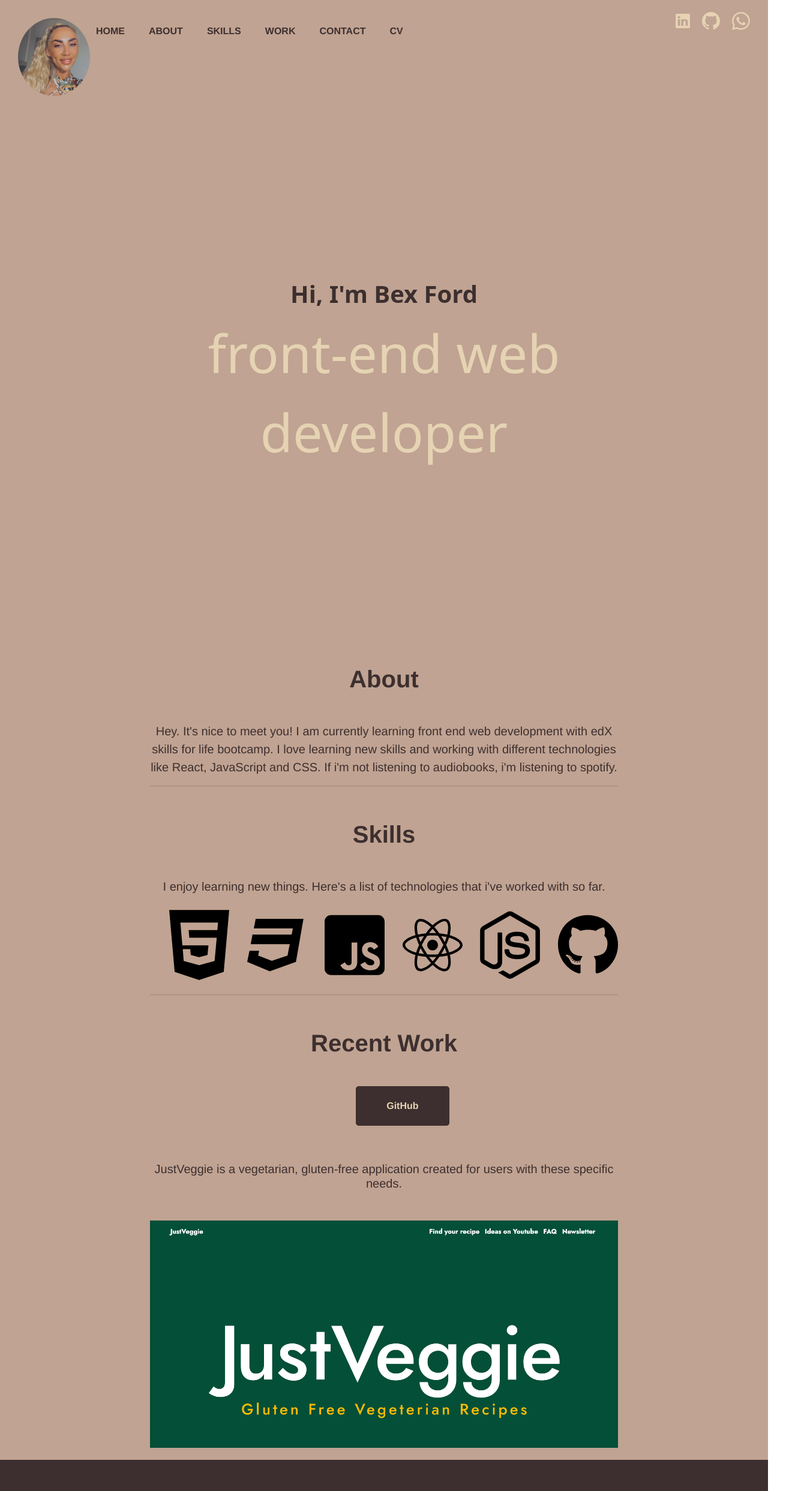
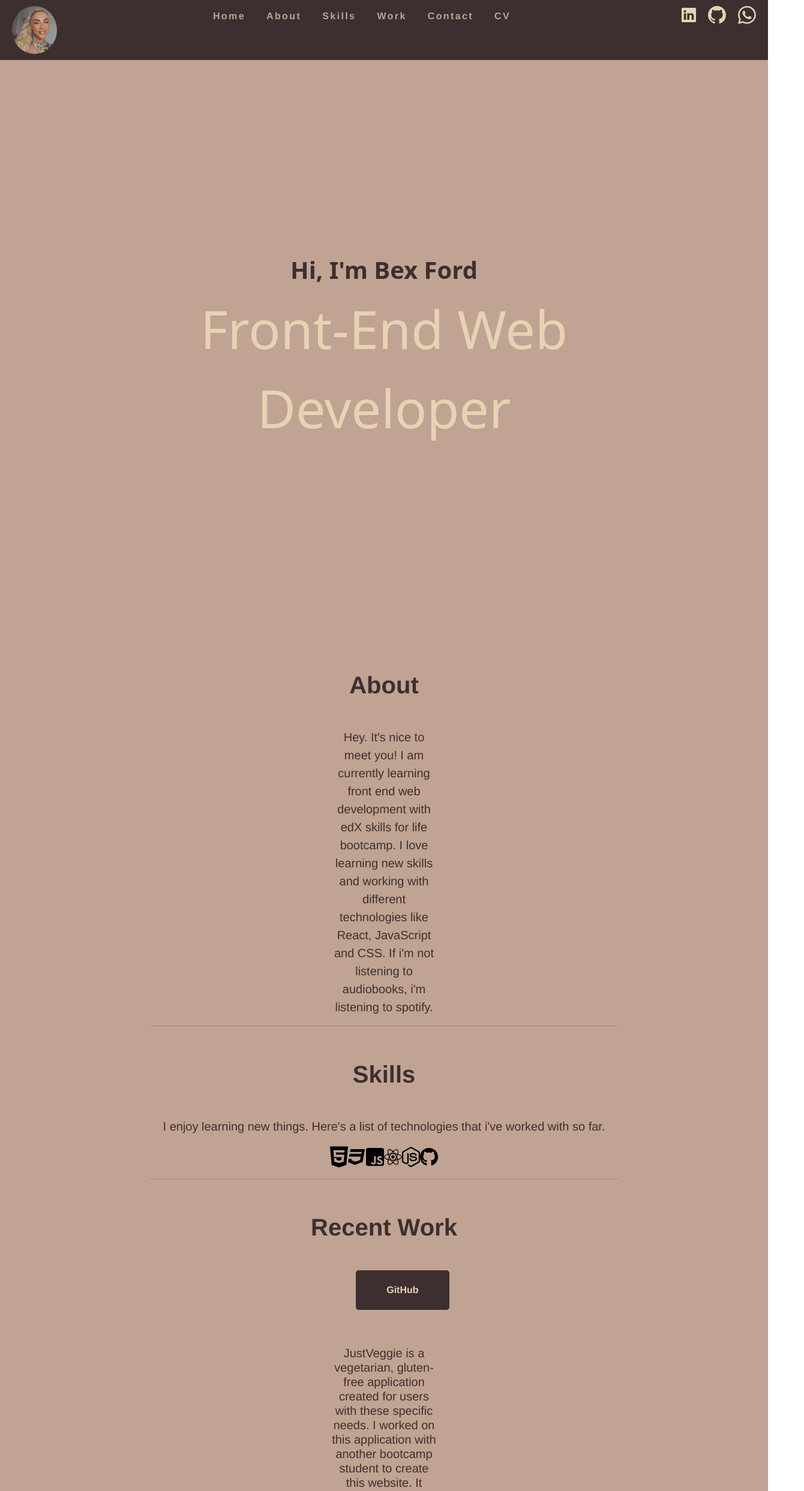
Before and after one commit to bex-ford/React-Portfolio, a React (Create React App) app: page / in a window 1280 px wide. Shown: the top 2486 px of the page at 60% size, 1340 px wide, since content can reach past the window. Built offline with nearby package versions, Linux system fonts and the light colour scheme.

Commit message:
final styling changes made

```diff
--- a/src/App.js
+++ b/src/App.js
@@ -5,12 +5,12 @@ import Navbar from "./components/Navbar";
 import Skills from "./components/Skills";
 import Work from "./components/Work";
 
-import './App.css'
-// import { HashRouter as Router, Route, Routes } from 'react-router-dom';
+import "./App.css";
+import { HashRouter as Router, Route, Routes } from 'react-router-dom';
 
 function App() {
   return (
-    <div style={{backgroundColor: "#C0A392"}}>
+    <div style={{ backgroundColor: "#C0A392" }}>
       <Navbar />
       <Home />
       <About />
--- a/src/components/About.js
+++ b/src/components/About.js
@@ -10,14 +10,23 @@ const mystyle = {
 
 function About() {
   return (
-    <div style={mystyle} className="d-flex flex-column p-10">
-      <h2 style={{ fontWeight: "bold", textAlign: "center", fontSize:"40px" }}>About</h2>
+    <div style={mystyle} className="d-flex flex-column p-10" id="about">
+      <h2 style={{ fontWeight: "bold", textAlign: "center", fontSize: "40px" }}>
+        About
+      </h2>
       <div>
-        <p style={{ fontSize: "20px", textAlign: "center" }}>
+        <p
+          style={{
+            fontSize: "20px",
+            textAlign: "center",
+            paddingLeft: "300px",
+            paddingRight: "300px",
+          }}
+        >
           Hey. It's nice to meet you! I am currently learning front end web
-          development with edX skills for life bootcamp. I love learning new skills
-          and working with different technologies like React, JavaScript and
-          CSS. If i'm not listening to audiobooks, i'm listening to spotify.
+          development with edX skills for life bootcamp. I love learning new
+          skills and working with different technologies like React, JavaScript
+          and CSS. If i'm not listening to audiobooks, i'm listening to spotify.
         </p>
         <hr></hr>
       </div>
--- a/src/components/Contact.js
+++ b/src/components/Contact.js
@@ -4,7 +4,7 @@ const mystyle = {
   backgroundColor: "#3D2F2F",
   color: "#C0A392",
   textAlign: "center",
-  padding: "20px",
+  padding: "10px",
 };
 
 function Contact() {
@@ -12,7 +12,7 @@ function Contact() {
     <section style={mystyle} className="page-section contact" id="contact">
       <h2>Get in touch</h2>
       <p>Email: becky782@hotmail.co.uk</p>
-      <h6>copyright &copy; Bex Ford 2023</h6>
+      <h6>Copyright &copy; Bex Ford 2023</h6>
     </section>
   );
 }
--- a/src/components/Home.js
+++ b/src/components/Home.js
@@ -3,7 +3,7 @@ import React from "react";
 const mystyle = {
   backgroundColor: "#C0A392",
   color: "#3D2F2F",
-  padding: "250px",
+  padding: "300px",
 };
 function Home() {
   return (
@@ -30,7 +30,7 @@ function Home() {
           }}
           className="lead"
         >
-          front-end web developer
+          Front-End Web Developer
         </p>
       </div>
     </div>
--- a/src/components/Navbar.js
+++ b/src/components/Navbar.js
@@ -1,12 +1,13 @@
 import React from "react";
 import bf from "../assets/bf.jpg";
 import cv from "../assets/cv.pdf";
-// import ShareLink from 'react-linkedin-share-link';
+
 
 const mystyle = {
-  backgroundColor: "#C0A392",
-  color: "#3D2F2F",
-  padding: "10px",
+  backgroundColor: "#3D2F2F",
+  color: "#C0A392",
+  padding: "5px",
+  paddingLeft: "10px",
   fontWeight: "bold",
   fontFamily: "Helvetica Neue",
 };
@@ -26,38 +27,38 @@ function Navbar() {
         <span className="navbar-toggler-icon"></span>
       </button>
       <div style={mystyle} className="collapse navbar-collapse" id="navbarNav">
-        <ul style={mystyle} className="navbar-nav">
         <div>
           <img
-              style={{ width: "120px", height: "130px", borderRadius: "50%" }}
+            style={{ width: "75px", height: "80px", borderRadius: "60%" }}
             src={bf}
             alt="persons profile"
             className="custom-img"
           />
         </div>
+        <ul style={{mystyle, letterSpacing:"0.15rem"}} className="navbar-nav">
           <li className="nav-item">
             <a style={mystyle} className="nav-link" href="#home">
-              HOME <span className="sr-only"></span>
+              Home <span className="sr-only"></span>
             </a>
           </li>
           <li className="nav-item">
             <a style={mystyle} className="nav-link" href="#about">
-              ABOUT
+              About
             </a>
           </li>
           <li className="nav-item">
             <a style={mystyle} className="nav-link" href="#skills">
-              SKILLS
+              Skills
             </a>
           </li>
           <li className="nav-item">
             <a style={mystyle} className="nav-link" href="#work">
-              WORK
+              Work
             </a>
           </li>
           <li className="nav-item">
             <a style={mystyle} className="nav-link" href="#contact">
-              CONTACT
+              Contact
             </a>
           </li>
           <li className="nav-item">
--- a/src/components/Skills.js
+++ b/src/components/Skills.js
@@ -10,13 +10,18 @@ const mystyle = {
 
 function Skills() {
   return (
-    <section style={mystyle} className="skills"  id="skills">
-      <h2 style={{ fontWeight: "bold", textAlign:"center", fontSize:"40px" }}>Skills</h2>
+    <section style={mystyle} className="skills" id="skills">
+      <h2 style={{ fontWeight: "bold", textAlign: "center", fontSize: "40px" }}>
+        Skills
+      </h2>
       <p style={{ fontSize: "20px", textAlign: "center" }}>
         I enjoy learning new things. Here's a list of technologies that i've
         worked with so far.
       </p>
-      <ul className="skills-images">
+      <ul
+        style={{ paddingLeft: "300px", paddingRight: "300px" }}
+        className="skills-images"
+      >
         <svg xmlns="http://www.w3.org/2000/svg" viewBox="0 0 384 512">
           <path d="M0 32l34.9 395.8L191.5 480l157.6-52.2L384 32H0zm308.2 127.9H124.4l4.1 49.4h175.6l-13.6 148.4-97.9 27v.3h-1.1l-98.7-27.3-6-75.8h47.7L138 320l53.5 14.5 53.7-14.5 6-62.2H84.3L71.5 112.2h241.1l-4.4 47.7z" />
         </svg>
--- a/src/components/Work.js
+++ b/src/components/Work.js
@@ -11,16 +11,16 @@ const mystyle = {
 
 function Work() {
   return (
-    <div style={mystyle} className="card-deck"  id="work">
+    <div style={mystyle} className="card-deck" id="work">
       <div className=" col-sm-12 col-md-1 col-lg-12">
         <h2
           style={{ fontWeight: "bold", fontSize: "40px", textAlign: "center" }}
         >
           Recent Work
         </h2>
-        <div className="btn-group" >
+        <div className="btn-group">
           <a
-            href="https://bex-ford.github.io/project-1/"
+            href="https://github.com/bex-ford/project-1"
             className="btn work-links"
           >
             GitHub
@@ -28,14 +28,27 @@ function Work() {
         </div>
 
         <h5
-          style={{ fontSize: "20px", textAlign: "center" }}
+          style={{
+            fontSize: "20px",
+            textAlign: "center",
+            paddingLeft: "300px",
+            paddingRight: "300px",
+          }}
           className="card-title"
         >
           JustVeggie is a vegetarian, gluten-free application created for users
-          with these specific needs.{" "}
+          with these specific needs. I worked on this application with another
+          bootcamp student to create this website. It allows users who are
+          vegetarian with a gluten intolerance to view recipes.
         </h5>
         <a href="https://bex-ford.github.io/project-1/">
           <img
+            style={{
+              width: "50%",
+              height: "50%",
+              marginLeft: "350px",
+              marginRight: "350px",
+            }}
             src={justveggie}
             className="card-img-top custom-card-img"
             alt="JustVeggie"
```
Also changed, not shown: src/App.css (+0 -39 lines), 1 other file (tests, documents, lock files or other folders). Lines whose indentation alone changed are shown as unchanged.
